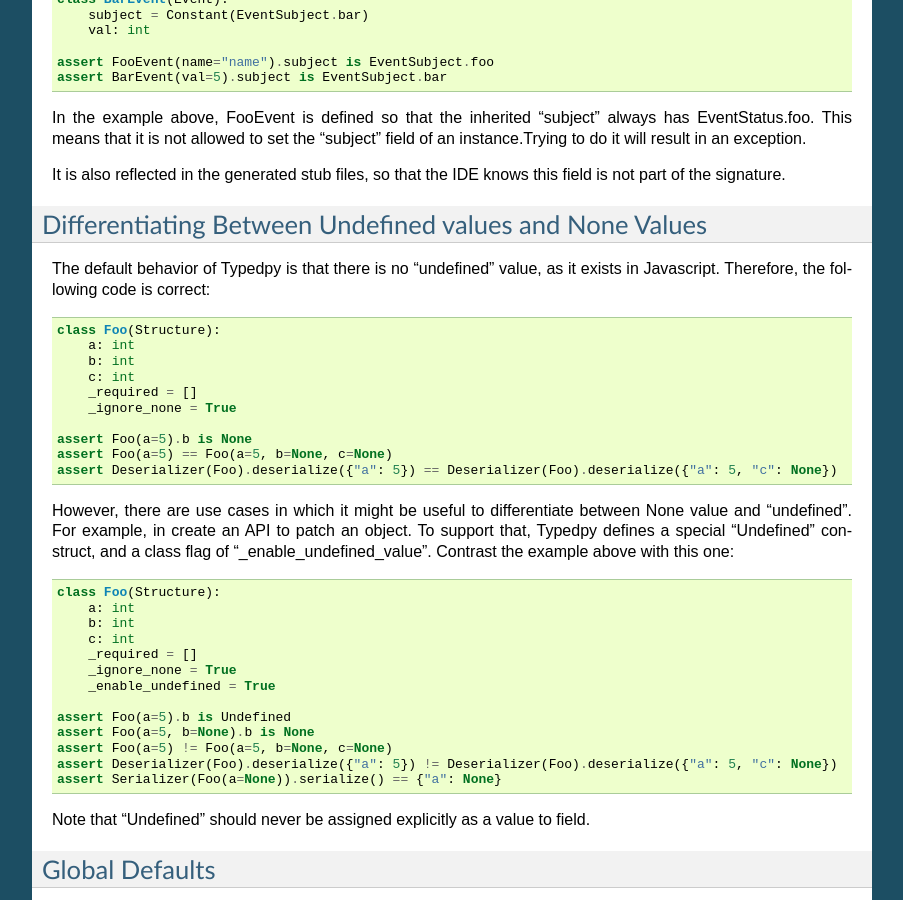
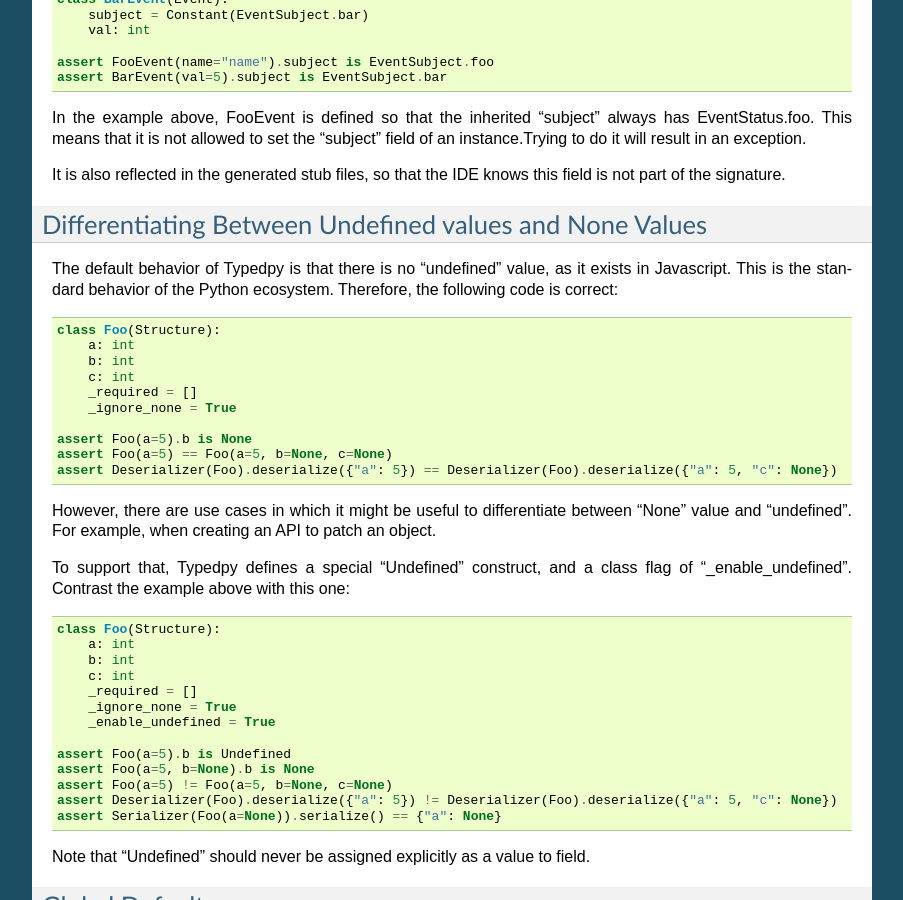
Before and after one commit to loyada/typedpy, a Sphinx documentation site: the page built from docs/structures.rst, in a window 1280 px wide and 900 px high, scrolled down 13366 px. Shown: the whole window, without its empty margins (198-1101 px from the left). Built offline with Sphinx 7.4.7, drawn with Linux system fonts in a browser that asks for light colours.

Commit message:
Update structures.rst

```diff
--- a/docs/structures.rst
+++ b/docs/structures.rst
@@ -837,6 +837,7 @@
 Differentiating Between Undefined values and None Values
 ========================================================
 The default behavior of Typedpy is that there is no "undefined" value, as it exists in Javascript.
+This is the standard behavior of the Python ecosystem.
 Therefore, the following code is correct:
 
 .. code-block:: python
@@ -852,9 +853,10 @@
     assert Foo(a=5) == Foo(a=5, b=None, c=None)
     assert Deserializer(Foo).deserialize({"a": 5}) == Deserializer(Foo).deserialize({"a": 5, "c": None})
 
-However, there are use cases in which it might be useful to differentiate between None value
-and "undefined". For example, in create an API to patch an object.
-To support that, Typedpy defines a special "Undefined" construct, and a class flag of "_enable_undefined_value".
+However, there are use cases in which it might be useful to differentiate between "None" value
+and "undefined". For example, when creating an API to patch an object.
+
+To support that, Typedpy defines a special "Undefined" construct, and a class flag of "_enable_undefined".
 Contrast the example above with this one:
 
 
```
